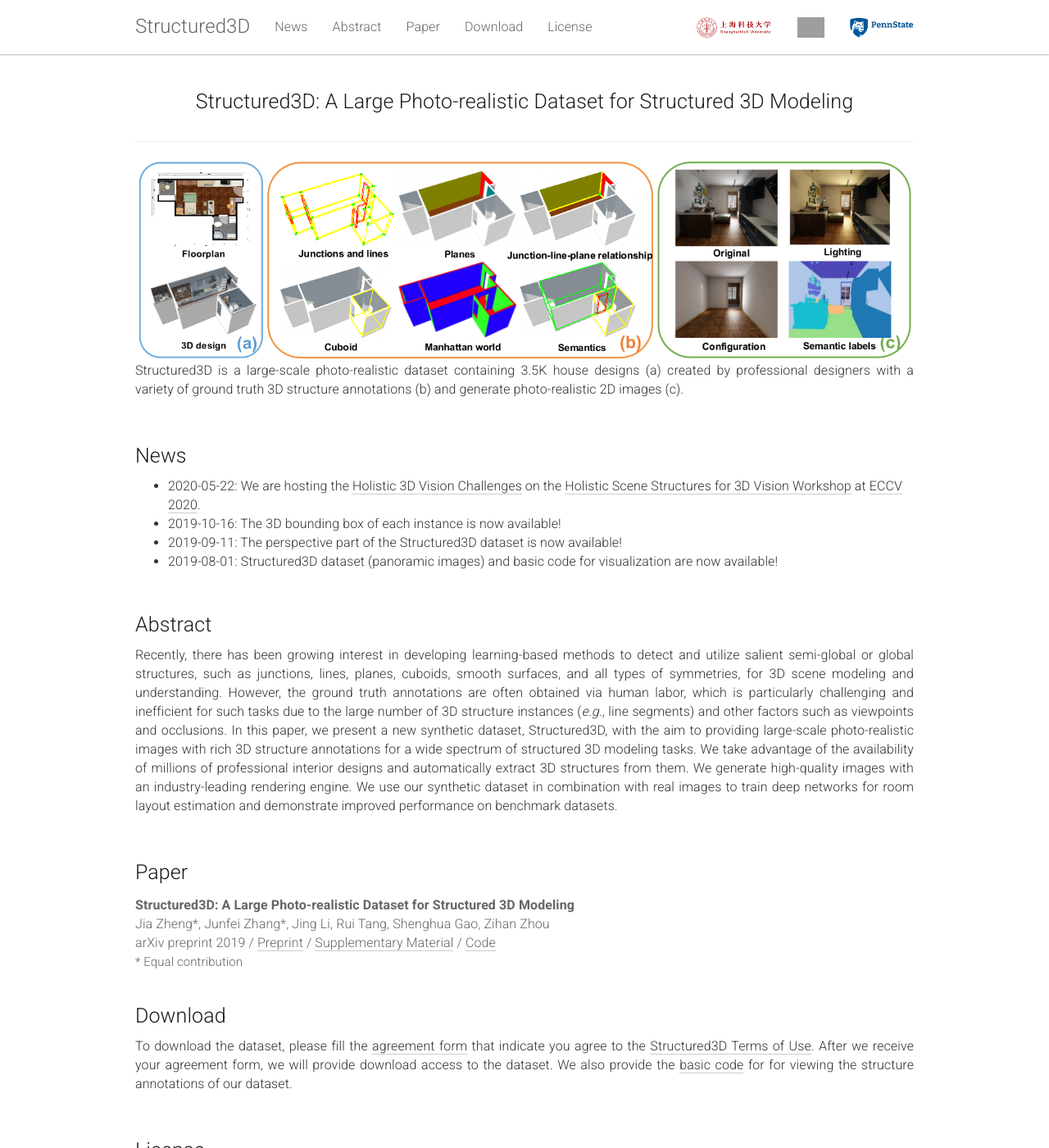
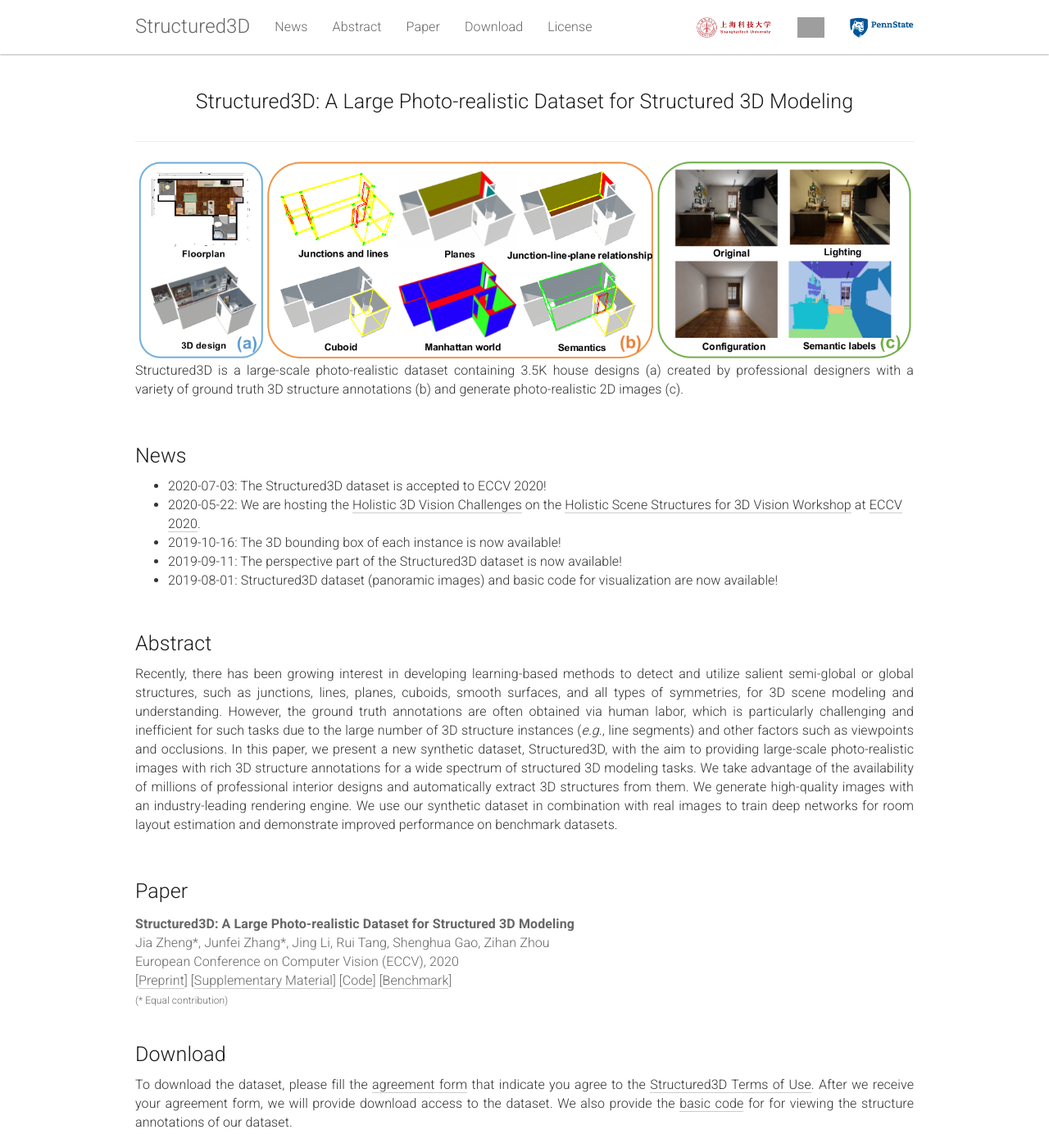
Before and after one commit to bertjiazheng/Structured3D, a Jekyll site: the page built from _pages/home.md, in a window 1280 px wide and 1400 px high. Shown: the whole window at 82% size. Built offline with Jekyll 4.4.1, drawn with Linux system fonts in a browser that asks for light colours; grey boxes are pictures that could not be loaded.

Commit message:
:pencil: Accepted by ECCV 2020

```diff
--- a/_pages/home.md
+++ b/_pages/home.md
@@ -34,6 +34,7 @@ permalink: /
 <div class="row">
   <div class="col-xs-12">
     <ul>
+      <li>2020-07-03: The Structured3D dataset is accepted to ECCV 2020!</li>
       <li>2020-05-22: We are hosting the <a href="https://holistic-3d.github.io/eccv20/challenge.html" target="_blank">Holistic 3D Vision Challenges</a> on the <a href="https://holistic-3d.github.io/eccv20" target="_blank">Holistic Scene Structures for 3D Vision Workshop</a> at <a href="http://eccv2020.eu/" target="_blank">ECCV 2020</a>.</li>
       <li>2019-10-16: The 3D bounding box of each instance is now available!</li>
       <li>2019-09-11: The perspective part of the Structured3D dataset is now available!</li>
@@ -66,11 +67,13 @@ permalink: /
   <div class="col-xs-12" style="margin-top: 3px; color: #666;">
     <b>Structured3D: A Large Photo-realistic Dataset for Structured 3D Modeling</b><br>
     Jia Zheng*, Junfei Zhang*, Jing Li, Rui Tang, Shenghua Gao, Zihan Zhou<br>
-    arXiv preprint 2019 /
-    <a href="https://arxiv.org/abs/1908.00222">Preprint</a> /
-    <a href="https://drive.google.com/file/d/17F_jIfY_QKFNmsOSvzUFZwWKrr6YUMnQ">Supplementary Material</a> /
-    <a href="https://github.com/bertjiazheng/Structured3D">Code</a> <br>
-    <span style="font-size:15px;">* Equal contribution</span>
+    European Conference on Computer Vision (ECCV), 2020<br>
+    [<a href="https://arxiv.org/abs/1908.00222">Preprint</a>]
+    [<a href="https://drive.google.com/file/d/17F_jIfY_QKFNmsOSvzUFZwWKrr6YUMnQ">Supplementary Material</a>]
+    [<a href="https://github.com/bertjiazheng/Structured3D">Code</a>]
+    [<a href="https://competitions.codalab.org/competitions/24183">Benchmark</a>]
+    <br>
+    <span style="font-size:12px;">(* Equal contribution)</span>
   </div>
 </div><br>
 
```
